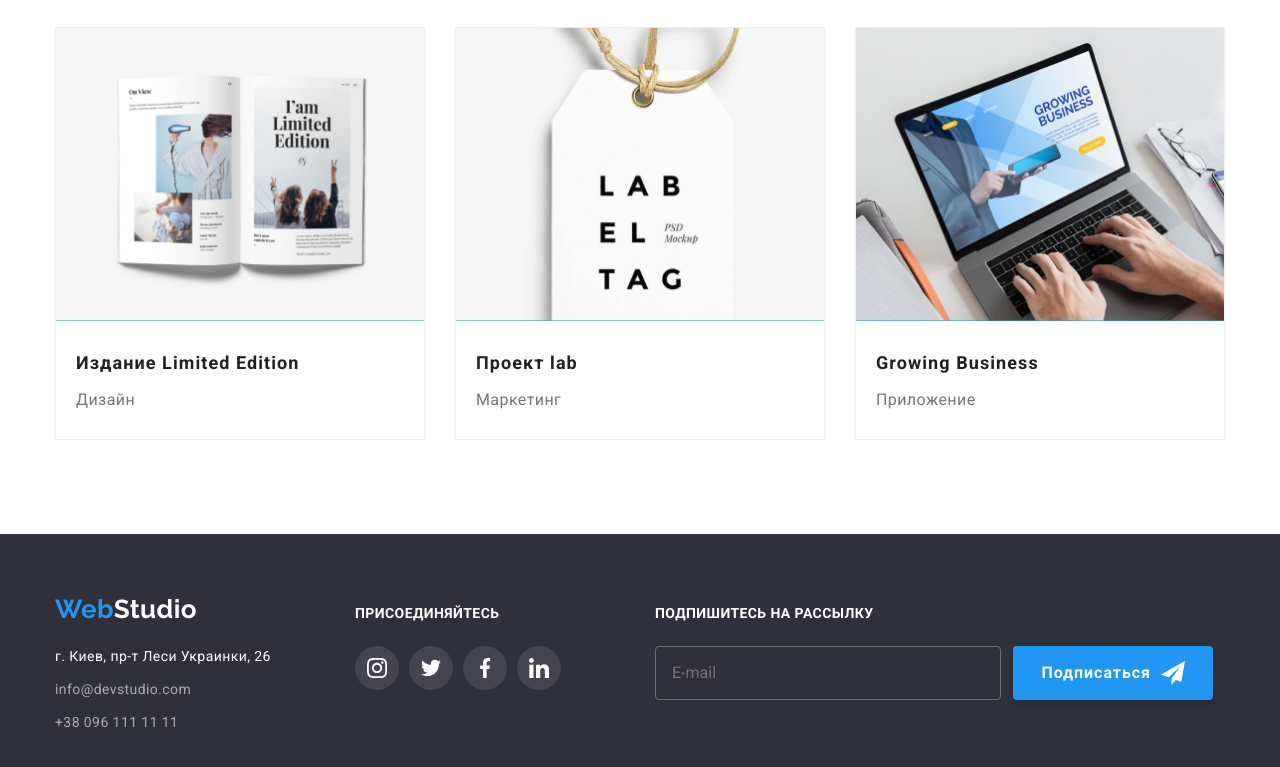
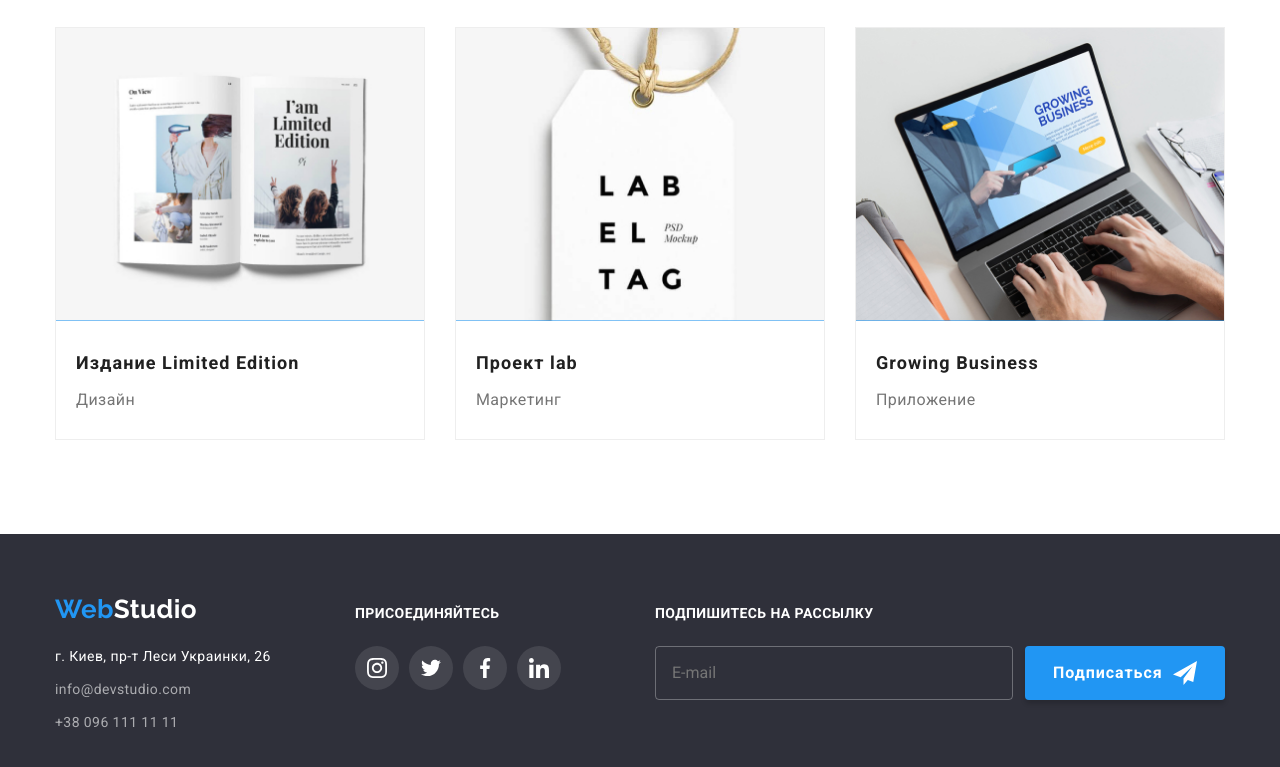
Before and after one commit to Mariia996/goit-markup-hw-06, a plain HTML site: page portfolio.html in a window 1280 px wide. Shown: the part 1120-1887 px from the top of the page. Drawn offline with nearby package versions, Linux system fonts and the light colour scheme.

Commit message:
Фиксит ошибки из валидатора

```diff
--- a/css/common.css
+++ b/css/common.css
@@ -317,13 +317,12 @@ p {
   margin-left: 10px;
 
   background-image: url(../img/icons/send.svg);
-  background-position: contain;
+  background-size: contain;
   background-repeat: no-repeat;
 }
 
 .form-mailing {
   display: flex;
-  margin-right: 12px;
 }
 
 .form-field-mailing {
```
Also changed, not shown: index.html (+1 -1 lines).
